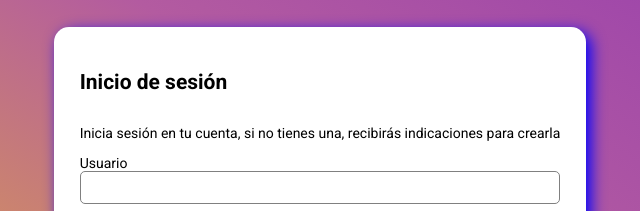
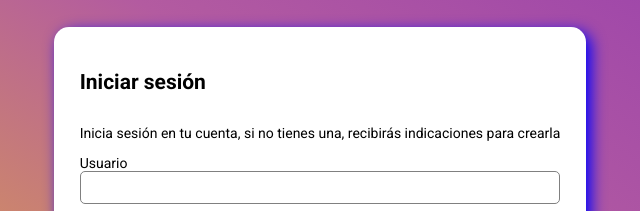
Before and after one commit to iliana23-jpg/login, a plain HTML site: page index.html in a window 1280 px wide. Shown: the part 290-501 px from the top of the page, 320-960 px from the left. Drawn offline with Linux system fonts and the light colour scheme.

Commit message:
Cambio prueba

```diff
--- a/index.html
+++ b/index.html
@@ -12,7 +12,7 @@
     <section class="login-container">
 
         <form id="formulario">
-            <h2>Inicio de sesión</h2>
+            <h2>Iniciar sesión</h2>
             <p>Inicia sesión en tu cuenta, si no tienes una, recibirás indicaciones para crearla</p>
 
             <label for="username">Usuario</label>
```
